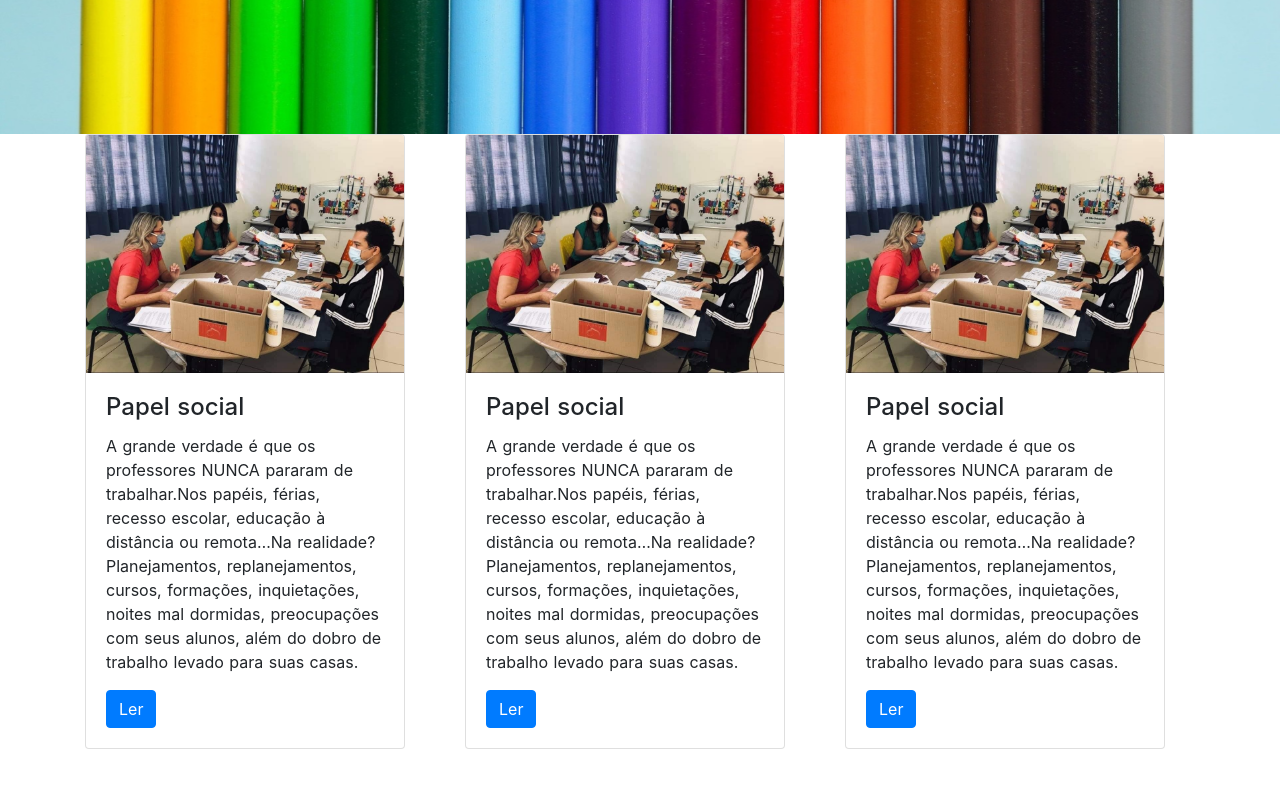
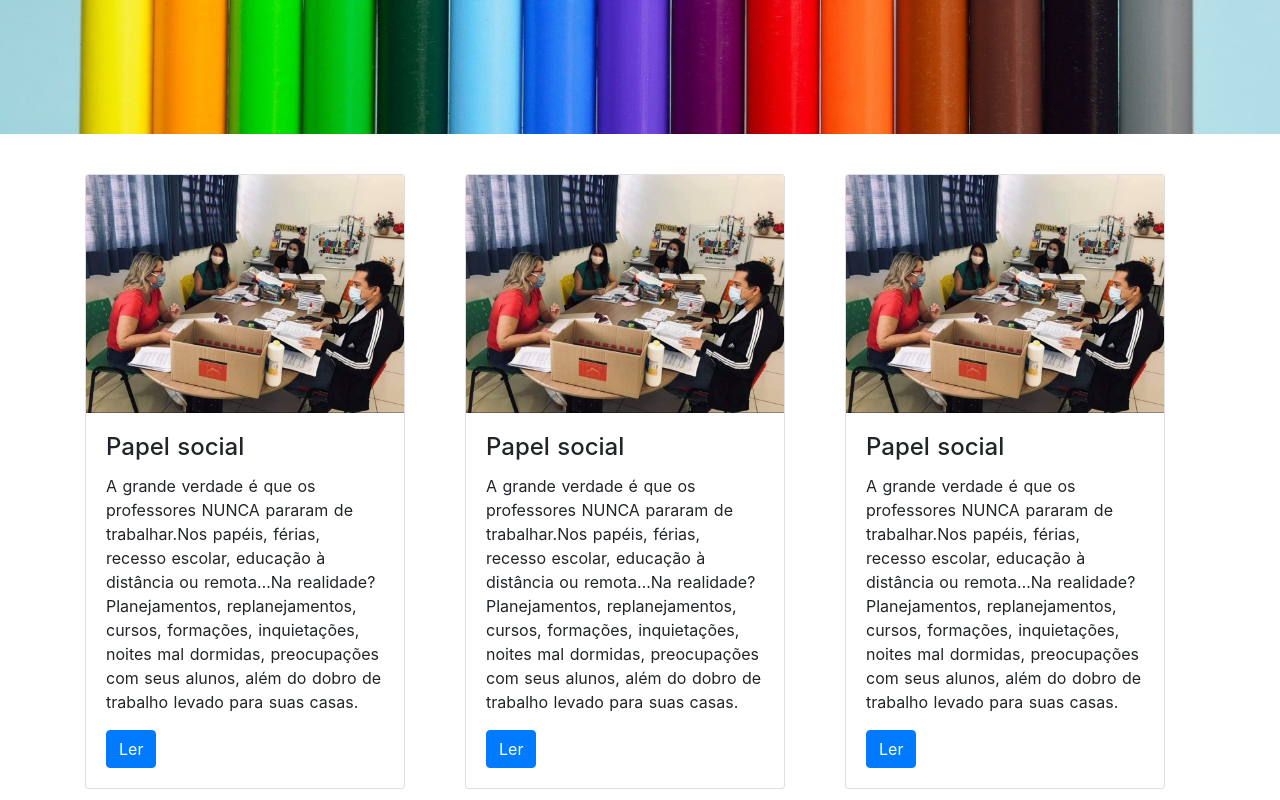
Before and after one commit to BrSouza98/webpage-vilo-vincenzzi, a Nuxt app: page / in a window 1280 px wide. Shown: the part 2320-3120 px from the top of the page. Built offline with nearby package versions, Linux system fonts and the light colour scheme.

Commit message:
Atualizacaoa basica

```diff
--- a/components/card-blog.vue
+++ b/components/card-blog.vue
@@ -1,5 +1,5 @@
 <template>
-  <div>
+  <div class="espacoclasse">
     <b-card
       :title="titulo"
       img-src="~/assets/noticia1.jpg"
@@ -13,7 +13,7 @@
         {{texto}}
       </b-card-text>
 
-      <b-button href="#" variant="primary">Ler</b-button>
+      <b-button href="https://vilovicenzzi.wordpress.com/" target="_blank" variant="primary">Ler</b-button>
     </b-card>
   </div>
 </template>
```
